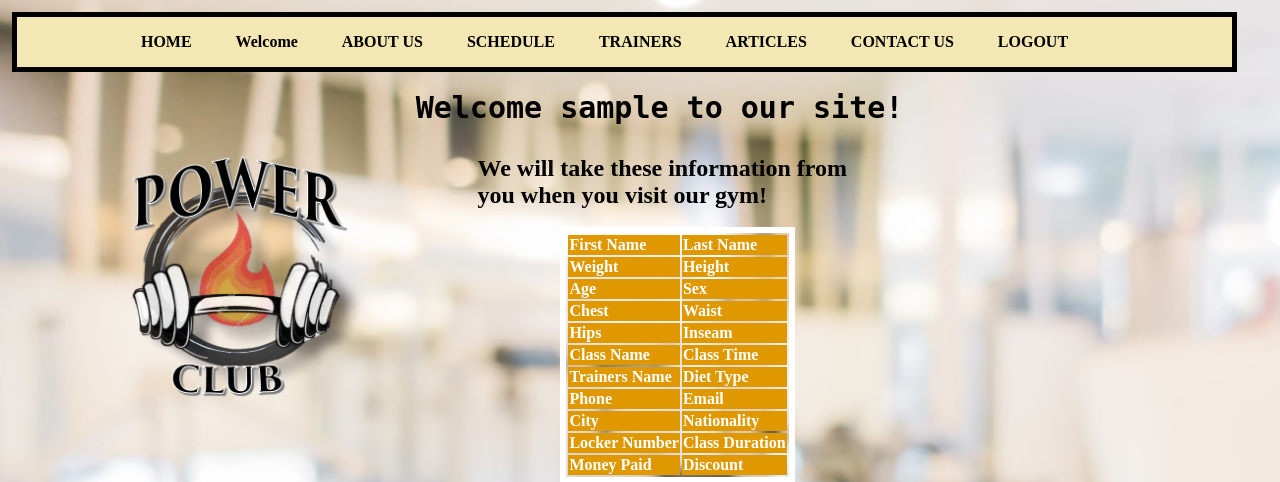
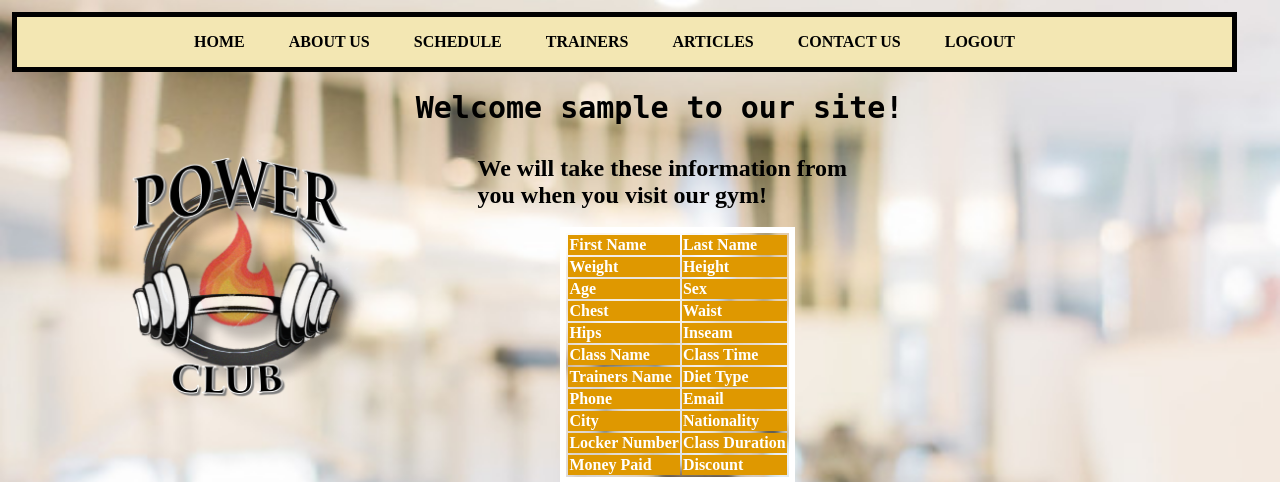
Before and after one commit to Raneem38/RaneemSaif, a PHP site: page / in a window 1280 px wide. Shown: the top 482 px of the page. Run offline with PHP 8.4, Linux system fonts and the light colour scheme; the visitor is signed in with stand-in values (Sample User, id 1).

Commit message:
Update index.php

```diff
--- a/index.php
+++ b/index.php
@@ -65,7 +65,7 @@ margin-left: 4%;
 <body class="index">
 <center>
   <div class="list1" ><p><a class="hov size" href="home.html">HOME</a>
-    <a class="hov size" href="index.php">Welcome</a>
+
     <a class="hov size" href="About.html"> ABOUT US</a>
     <a class="hov size" href="Schedule.html">SCHEDULE</a>
     <a class="hov size" href="trainer.html">TRAINERS</a>
```
